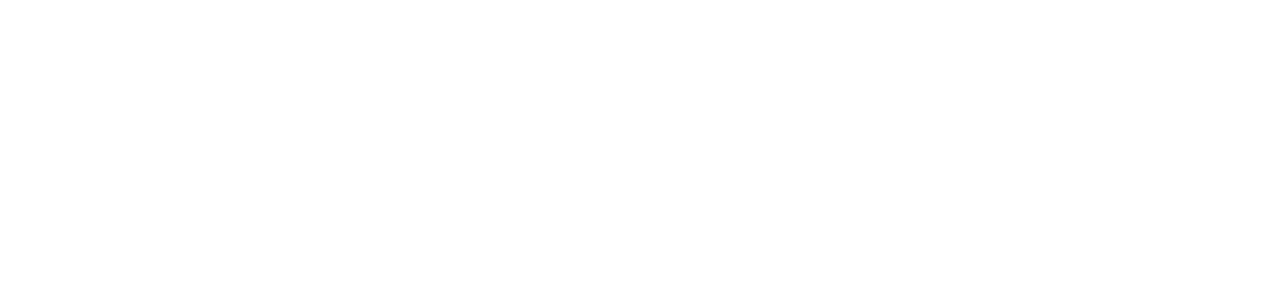
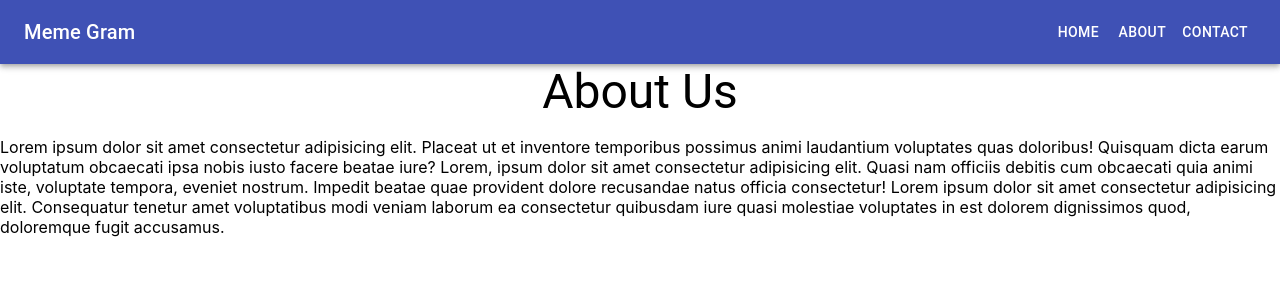
Before and after one commit to thisisrishabh22/React-Redux-1, a React (Create React App) app: page /about in a window 1280 px wide. Shown: the top 300 px of the page. Built offline with nearby package versions, Linux system fonts and the light colour scheme.

Commit message:
chore: add about page

```diff
--- a/src/App.js
+++ b/src/App.js
@@ -1,12 +1,13 @@
 import Home from "./app/page/Home";
 import { BrowserRouter as Router, Route, Switch } from "react-router-dom";
+import About from "./app/page/About";
 
 function App() {
   return (
     <Router>
       <Switch>
         <Route exact path="/" component={Home} />
-        <Route  path="/home" component={Home} />
+        <Route path="/about" component={About} />
       </Switch>
     </Router>
   );
--- a/src/app/components/Navbar.jsx
+++ b/src/app/components/Navbar.jsx
@@ -6,6 +6,7 @@
 import Button from '@material-ui/core/Button';
 import IconButton from '@material-ui/core/IconButton';
 import MenuIcon from '@material-ui/icons/Menu';
+import { Link } from 'react-router-dom';
 
 const useStyles = makeStyles((theme) => ({
   root: {
@@ -29,8 +30,8 @@
           <Typography variant="h6" className={classes.title}>
             Meme Gram
           </Typography>
-          <Button color="inherit">Home</Button>
-          <Button color="inherit">About</Button>
+          <Link to="/"> <Button color="inherit">Home</Button></Link>
+          <Link to="/about"> <Button color="inherit">About</Button></Link>
           <Button color="inherit">COntact</Button>
         </Toolbar>
       </AppBar>
--- /dev/null
+++ b/src/app/page/About.jsx
@@ -0,0 +1,32 @@
+import { Box, Typography } from "@material-ui/core";
+import React from "react";
+import Navbar from "../components/Navbar";
+
+const About = () => {
+    return (
+        <div>
+            <Navbar />
+            <Box>
+                {" "}
+                <Typography variant="h3" component="h3" gutterBottom align="center">
+                    About Us
+        </Typography>
+                <Typography variant="p">
+                    Lorem ipsum dolor sit amet consectetur adipisicing elit. Placeat ut et
+                    inventore temporibus possimus animi laudantium voluptates quas
+                    doloribus! Quisquam dicta earum voluptatum obcaecati ipsa nobis iusto
+                    facere beatae iure? Lorem, ipsum dolor sit amet consectetur
+                    adipisicing elit. Quasi nam officiis debitis cum obcaecati quia animi
+                    iste, voluptate tempora, eveniet nostrum. Impedit beatae quae
+                    provident dolore recusandae natus officia consectetur! Lorem ipsum
+                    dolor sit amet consectetur adipisicing elit. Consequatur tenetur amet
+                    voluptatibus modi veniam laborum ea consectetur quibusdam iure quasi
+                    molestiae voluptates in est dolorem dignissimos quod, doloremque fugit
+                    accusamus.
+        </Typography>
+            </Box>
+        </div>
+    );
+};
+
+export default About;
--- a/src/index.css
+++ b/src/index.css
@@ -11,3 +11,7 @@
   font-family: source-code-pro, Menlo, Monaco, Consolas, 'Courier New',
     monospace;
 }
+a{
+  color: inherit;
+  text-decoration: none;
+}
```
